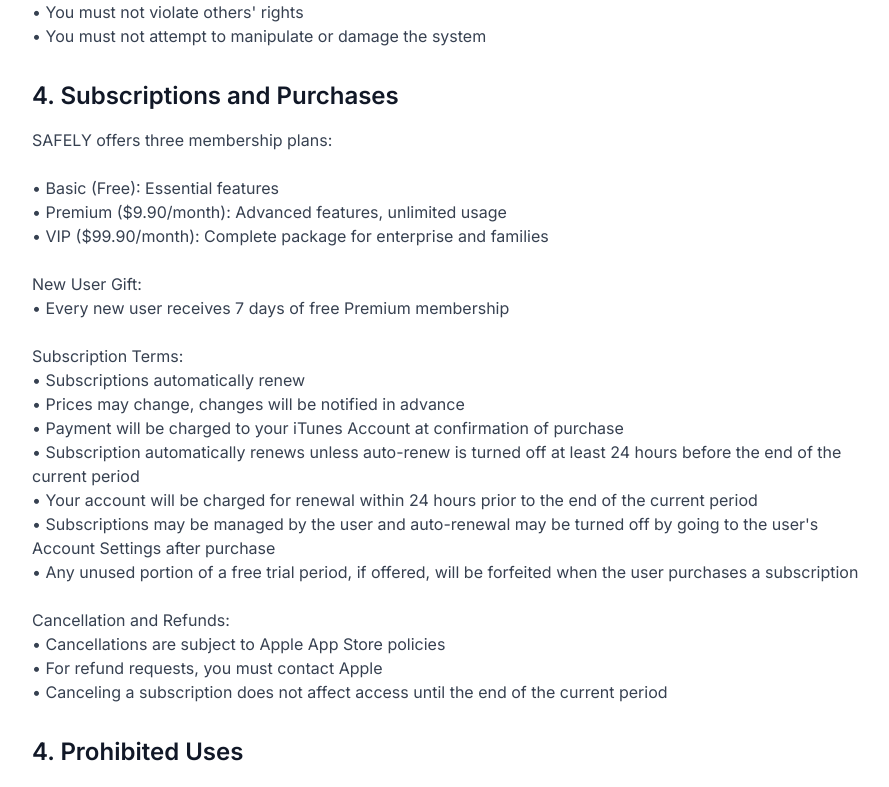
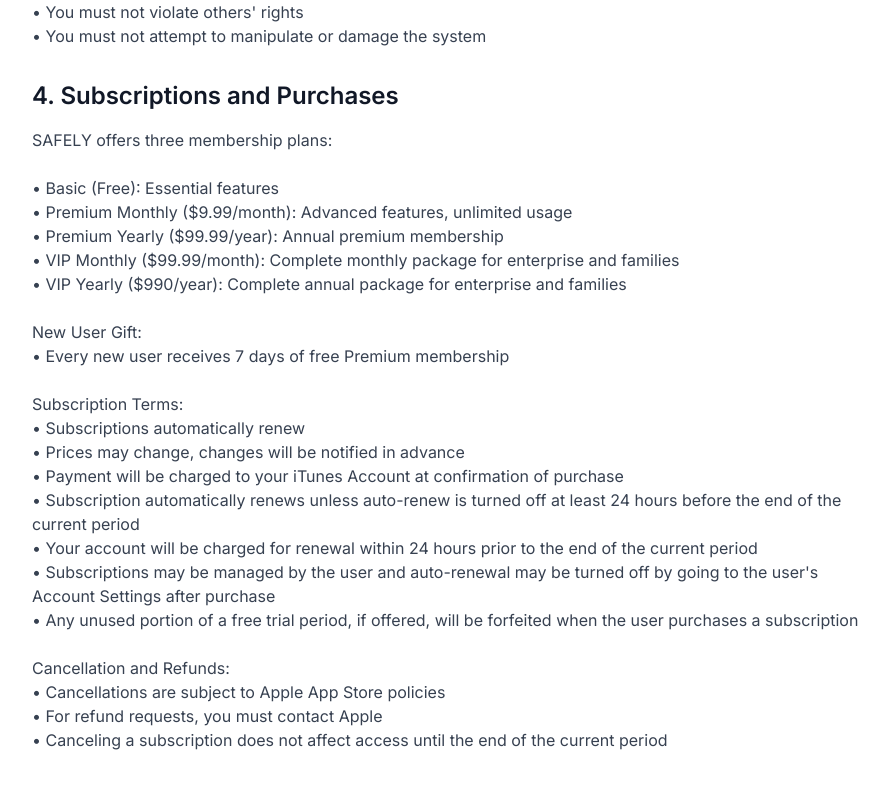
Before and after one commit to Trair-Teknoloji-Yatirimilari/safely-global, a Next.js app: page /terms in a window 1280 px wide. Shown: the part 1169-1956 px from the top of the page, without its empty margins (192-1081 px from the left). Built offline with nearby package versions, Linux system fonts and the light colour scheme.

Commit message:
Update pricing in Terms page to match Apple Store prices

```diff
--- a/app/terms/page.tsx
+++ b/app/terms/page.tsx
@@ -28,7 +28,7 @@
         },
         {
           title: "4. Abonelikler ve Satın Almalar",
-          content: "SAFELY üç üyelik planı sunar:\n\n• Basic (Ücretsiz): Temel özellikler\n• Premium ($9.90/ay): Gelişmiş özellikler, sınırsız kullanım\n• VIP ($99.90/ay): Kurumsal ve aileler için tam paket\n\nYeni Kullanıcı Hediyesi:\n• Kayıt olan her kullanıcıya 7 gün ücretsiz Premium üyelik hediye edilir\n\nAbonelik Koşulları:\n• Abonelikler otomatik olarak yenilenir\n• Fiyatlar değişebilir, değişiklikler önceden bildirilir\n• Ödeme, satın alma onayında iTunes hesabınızdan tahsil edilir\n• Abonelik, mevcut dönem bitmeden en az 24 saat önce iptal edilmedikçe otomatik olarak yenilenir\n• Hesabınız, mevcut dönemin bitiminden önceki 24 saat içinde yenileme için ücretlendirilir\n• Abonelikler kullanıcı tarafından yönetilebilir ve otomatik yenileme, satın alma sonrasında kullanıcının Hesap Ayarları'na gidilerek kapatılabilir\n• Ücretsiz deneme süresinin kullanılmayan kısmı, varsa, kullanıcı o yayının aboneliğini satın aldığında kaybedilir\n\nİptal ve İade:\n• İptal işlemleri Apple App Store politikalarına tabidir\n• İade talepleri için Apple'a başvurmanız gerekir\n• Abonelik iptali, mevcut dönemin sonuna kadar erişimi etkilemez"
+          content: "SAFELY üç üyelik planı sunar:\n\n• Basic (Ücretsiz): Temel özellikler\n• Premium Monthly ($9.99/ay): Gelişmiş özellikler, sınırsız kullanım\n• Premium Yearly ($99.99/yıl): Yıllık premium üyelik\n• VIP Monthly ($99.99/ay): Kurumsal ve aileler için aylık tam paket\n• VIP Yearly ($990/yıl): Kurumsal ve aileler için yıllık tam paket\n\nYeni Kullanıcı Hediyesi:\n• Kayıt olan her kullanıcıya 7 gün ücretsiz Premium üyelik hediye edilir\n\nAbonelik Koşulları:\n• Abonelikler otomatik olarak yenilenir\n• Fiyatlar değişebilir, değişiklikler önceden bildirilir\n• Ödeme, satın alma onayında iTunes hesabınızdan tahsil edilir\n• Abonelik, mevcut dönem bitmeden en az 24 saat önce iptal edilmedikçe otomatik olarak yenilenir\n• Hesabınız, mevcut dönemin bitiminden önceki 24 saat içinde yenileme için ücretlendirilir\n• Abonelikler kullanıcı tarafından yönetilebilir ve otomatik yenileme, satın alma sonrasında kullanıcının Hesap Ayarları'na gidilerek kapatılabilir\n• Ücretsiz deneme süresinin kullanılmayan kısmı, varsa, kullanıcı o yayının aboneliğini satın aldığında kaybedilir\n\nİptal ve İade:\n• İptal işlemleri Apple App Store politikalarına tabidir\n• İade talepleri için Apple'a başvurmanız gerekir\n• Abonelik iptali, mevcut dönemin sonuna kadar erişimi etkilemez"
         },
         {
           title: "4. Yasaklanan Kullanımlar",
@@ -86,7 +86,7 @@
         },
         {
           title: "4. Subscriptions and Purchases",
-          content: "SAFELY offers three membership plans:\n\n• Basic (Free): Essential features\n• Premium ($9.90/month): Advanced features, unlimited usage\n• VIP ($99.90/month): Complete package for enterprise and families\n\nNew User Gift:\n• Every new user receives 7 days of free Premium membership\n\nSubscription Terms:\n• Subscriptions automatically renew\n• Prices may change, changes will be notified in advance\n• Payment will be charged to your iTunes Account at confirmation of purchase\n• Subscription automatically renews unless auto-renew is turned off at least 24 hours before the end of the current period\n• Your account will be charged for renewal within 24 hours prior to the end of the current period\n• Subscriptions may be managed by the user and auto-renewal may be turned off by going to the user's Account Settings after purchase\n• Any unused portion of a free trial period, if offered, will be forfeited when the user purchases a subscription\n\nCancellation and Refunds:\n• Cancellations are subject to Apple App Store policies\n• For refund requests, you must contact Apple\n• Canceling a subscription does not affect access until the end of the current period"
+          content: "SAFELY offers three membership plans:\n\n• Basic (Free): Essential features\n• Premium Monthly ($9.99/month): Advanced features, unlimited usage\n• Premium Yearly ($99.99/year): Annual premium membership\n• VIP Monthly ($99.99/month): Complete monthly package for enterprise and families\n• VIP Yearly ($990/year): Complete annual package for enterprise and families\n\nNew User Gift:\n• Every new user receives 7 days of free Premium membership\n\nSubscription Terms:\n• Subscriptions automatically renew\n• Prices may change, changes will be notified in advance\n• Payment will be charged to your iTunes Account at confirmation of purchase\n• Subscription automatically renews unless auto-renew is turned off at least 24 hours before the end of the current period\n• Your account will be charged for renewal within 24 hours prior to the end of the current period\n• Subscriptions may be managed by the user and auto-renewal may be turned off by going to the user's Account Settings after purchase\n• Any unused portion of a free trial period, if offered, will be forfeited when the user purchases a subscription\n\nCancellation and Refunds:\n• Cancellations are subject to Apple App Store policies\n• For refund requests, you must contact Apple\n• Canceling a subscription does not affect access until the end of the current period"
         },
         {
           title: "4. Prohibited Uses",
```
